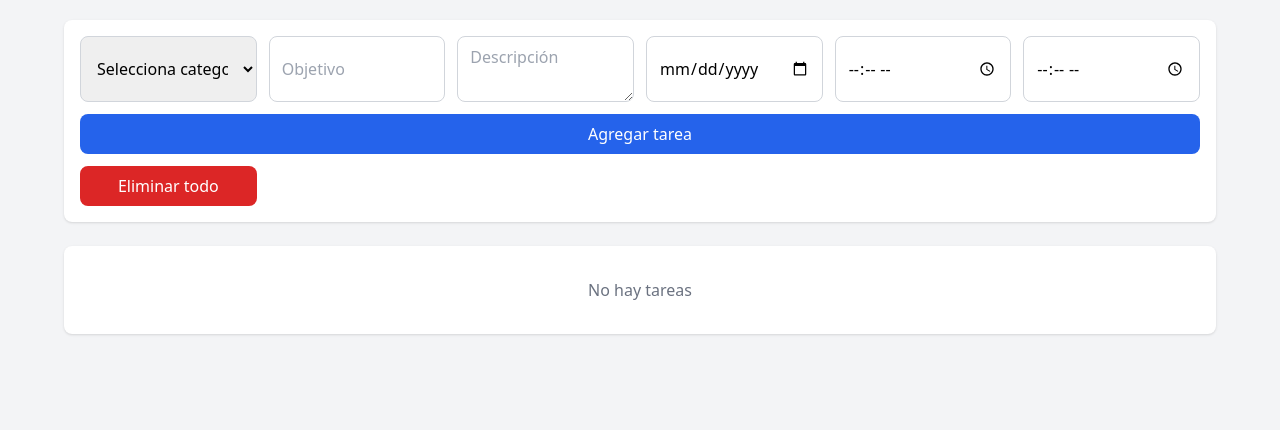
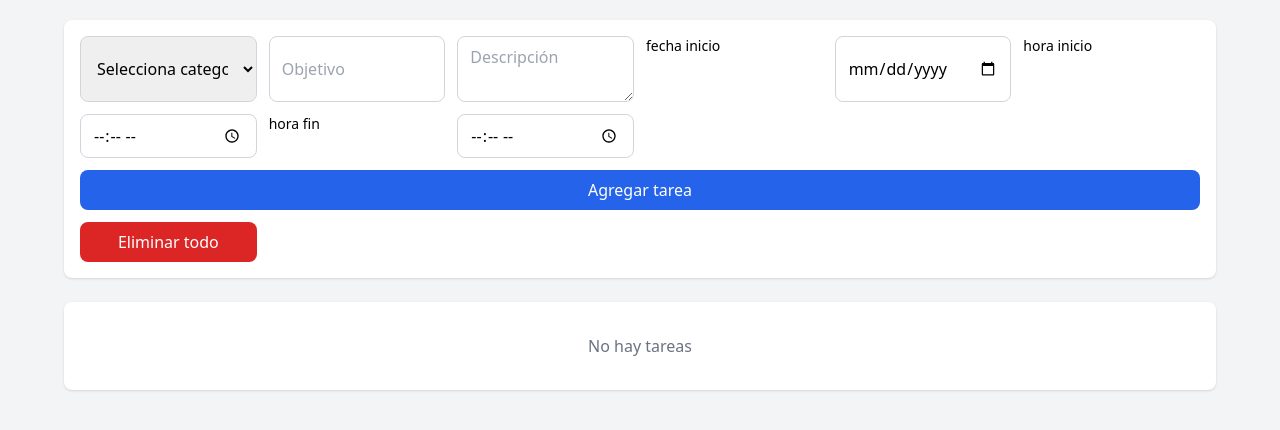
Before and after one commit to sergigarcia32/todoList, a plain HTML site: page index.html in a window 1280 px wide. Shown: the part 64-494 px from the top of the page. Drawn offline with nearby package versions, Linux system fonts and the light colour scheme.

Commit message:
cosas nuevas

```diff
--- a/index.html
+++ b/index.html
@@ -43,7 +43,7 @@
         placeholder="Descripción"
         class="border border-gray-300 rounded-lg px-3 py-2 focus:ring focus:ring-blue-300"
       ></textarea>
-
+      <label for="taskStartDate" class="block mb-1 text-sm font-medium">fecha inicio</label>
       <!-- Fecha inicio -->
       <input
         id="taskStartDate"
@@ -51,7 +51,7 @@
         placeholder="fecha"
         class="border border-gray-300 rounded-lg px-3 py-2 focus:ring focus:ring-blue-300"
       />
-
+      <label for="taskStartDate" class="block mb-1 text-sm font-medium">hora inicio</label>
       <!-- Hora inicio -->
       <input
         id="taskStartTime"
@@ -62,6 +62,7 @@
       />
 
       <!-- Fecha fin -->
+      <label for="taskEndDate" class="block mb-1 text-sm font-medium">hora fin</label>
       <input
         id="taskEndDate"
         type="time"
```
